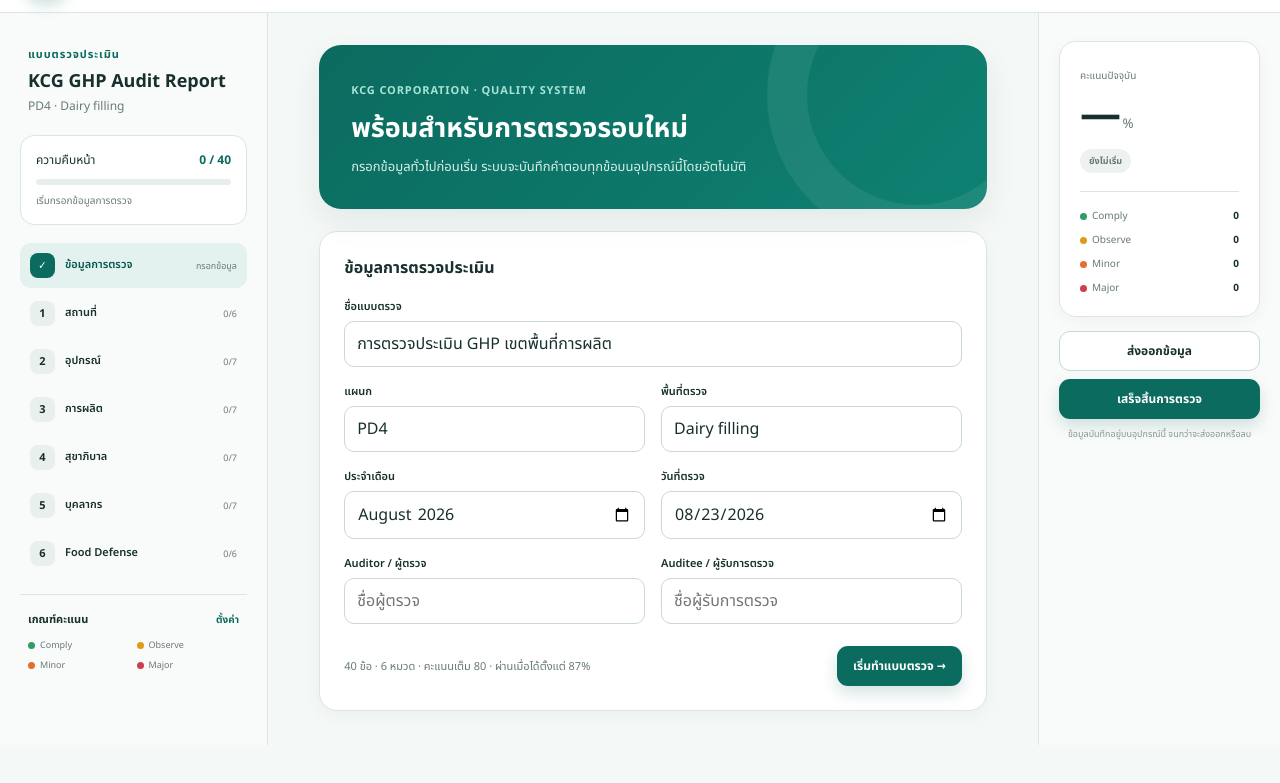
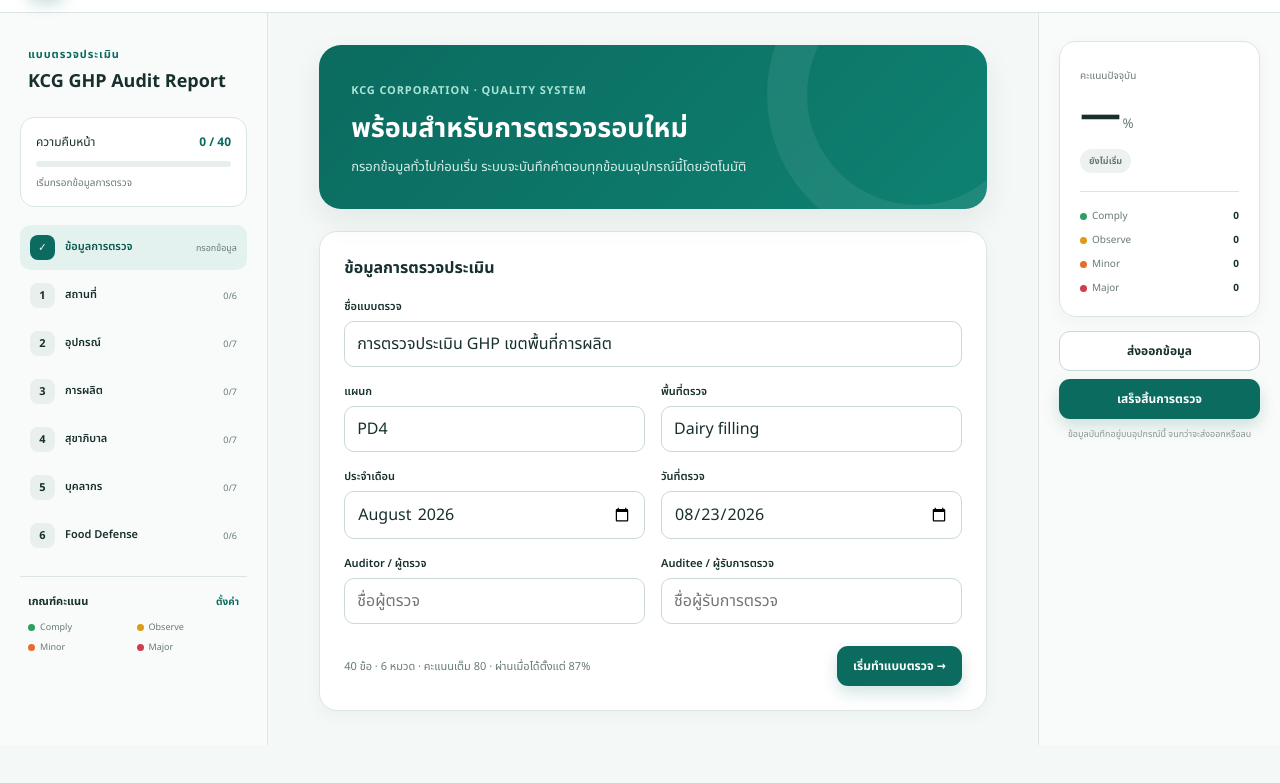
Before and after one commit to psuntapon-creator/ghp-audit-app, a website: page index.html in a window 1280 px wide. Shown: the part 55-838 px from the top of the page. Drawn offline with Linux system fonts and the light colour scheme.

Commit message:
Remove area label from sidebar

```diff
--- a/app.js
+++ b/app.js
@@ -193,7 +193,6 @@
       input.addEventListener("input", () => {
         audit.meta[input.dataset.meta] = input.value;
         audit.status = "draft";
-        els.auditAreaLabel.textContent = `${audit.meta.department || "—"} · ${audit.meta.area || "ยังไม่ระบุพื้นที่"}`;
         scheduleSave();
       });
     });
@@ -268,7 +267,6 @@
       els.resultBadge.className = "result-badge fail";
       els.resultBadge.textContent = "ไม่ผ่านเกณฑ์";
     }
-    els.auditAreaLabel.textContent = `${audit.meta.department || "—"} · ${audit.meta.area || "ยังไม่ระบุพื้นที่"}`;
     els.mobileNextButton.textContent = currentStep === "meta" ? "เริ่มตรวจ" : currentStep === sections.at(-1).id ? "สรุปผล" : "หมวดถัดไป";
   }
 
@@ -508,7 +506,7 @@
   async function init() {
     Object.assign(els, {
       homeButton: $("homeButton"), historyButton: $("historyButton"), saveStatus: $("saveStatus"),
-      auditAreaLabel: $("auditAreaLabel"), progressText: $("progressText"), progressBar: $("progressBar"), progressHint: $("progressHint"),
+      progressText: $("progressText"), progressBar: $("progressBar"), progressHint: $("progressHint"),
       sectionNav: $("sectionNav"), scoringButton: $("scoringButton"), metaView: $("metaView"), checklistView: $("checklistView"),
       sectionEyebrow: $("sectionEyebrow"), sectionTitle: $("sectionTitle"), sectionSubtitle: $("sectionSubtitle"), sectionScore: $("sectionScore"),
       itemSearch: $("itemSearch"), findingFilter: $("findingFilter"), checklist: $("checklist"), emptyState: $("emptyState"),
--- a/index.html
+++ b/index.html
@@ -29,7 +29,6 @@
         <div class="audit-title">
           <span class="eyebrow">แบบตรวจประเมิน</span>
           <h1>KCG GHP Audit Report</h1>
-          <p id="auditAreaLabel">PD4 · Dairy filling</p>
         </div>
 
         <div class="overall-card">
```
